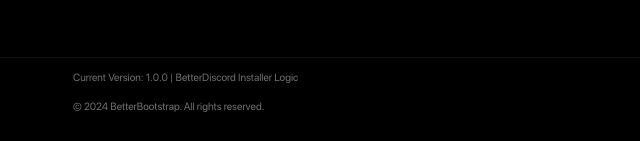
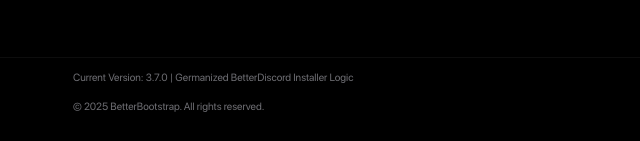
Before and after one commit to Germanized/BetterBootstrap-Release, an Electron app: page index.html in a window 850 px wide. Shown: the part 656-797 px from the top of the page, 0-640 px from the left. Drawn offline with Linux system fonts and the light colour scheme; no server answers.

Commit message:
Update index.html

```diff
--- a/index.html
+++ b/index.html
@@ -153,8 +153,8 @@
 
     <footer class="site-footer minimal-footer app-footer">
         <div class="container footer-content">
-             <p class="version-info">Current Version: 1.0.0 | BetterDiscord Installer Logic</p>
-             <p class="copyright-info">© 2024 BetterBootstrap. All rights reserved.</p>
+             <p class="version-info">Current Version: 3.7.0 | Germanized BetterDiscord Installer Logic</p>
+             <p class="copyright-info">© 2025 BetterBootstrap. All rights reserved.</p>
         </div>
     </footer>
 
```
